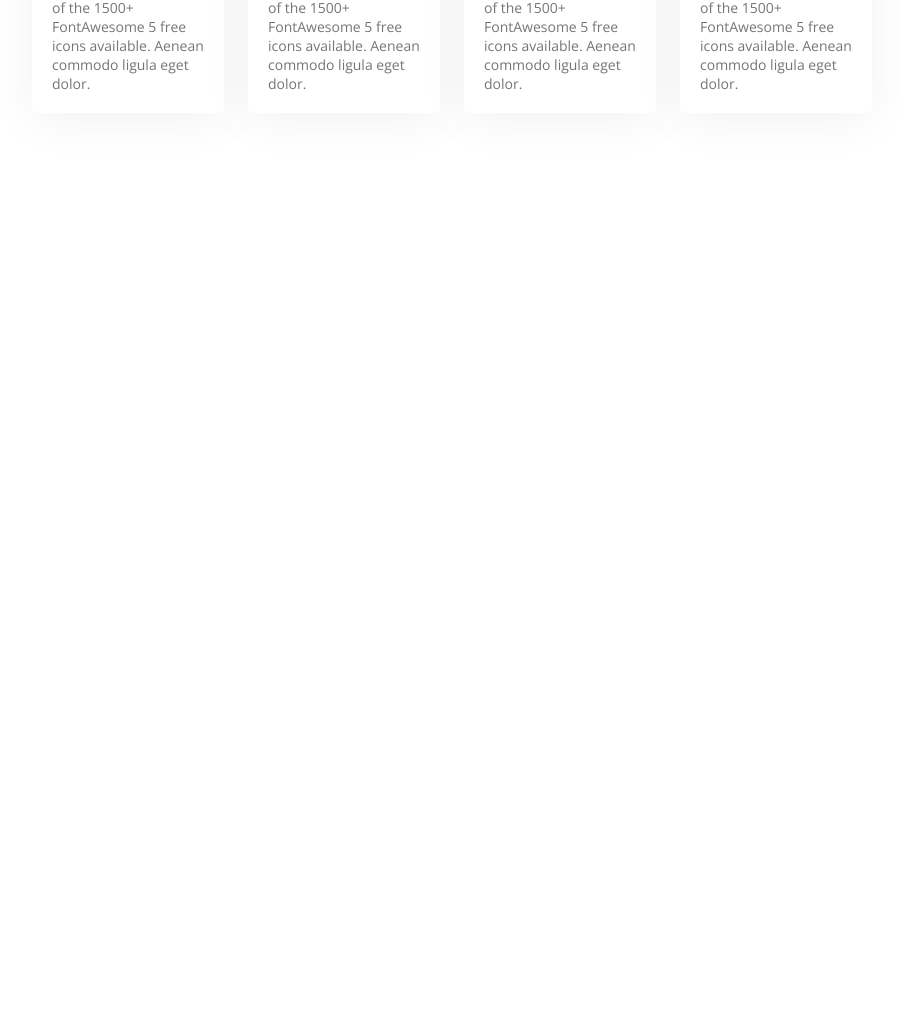
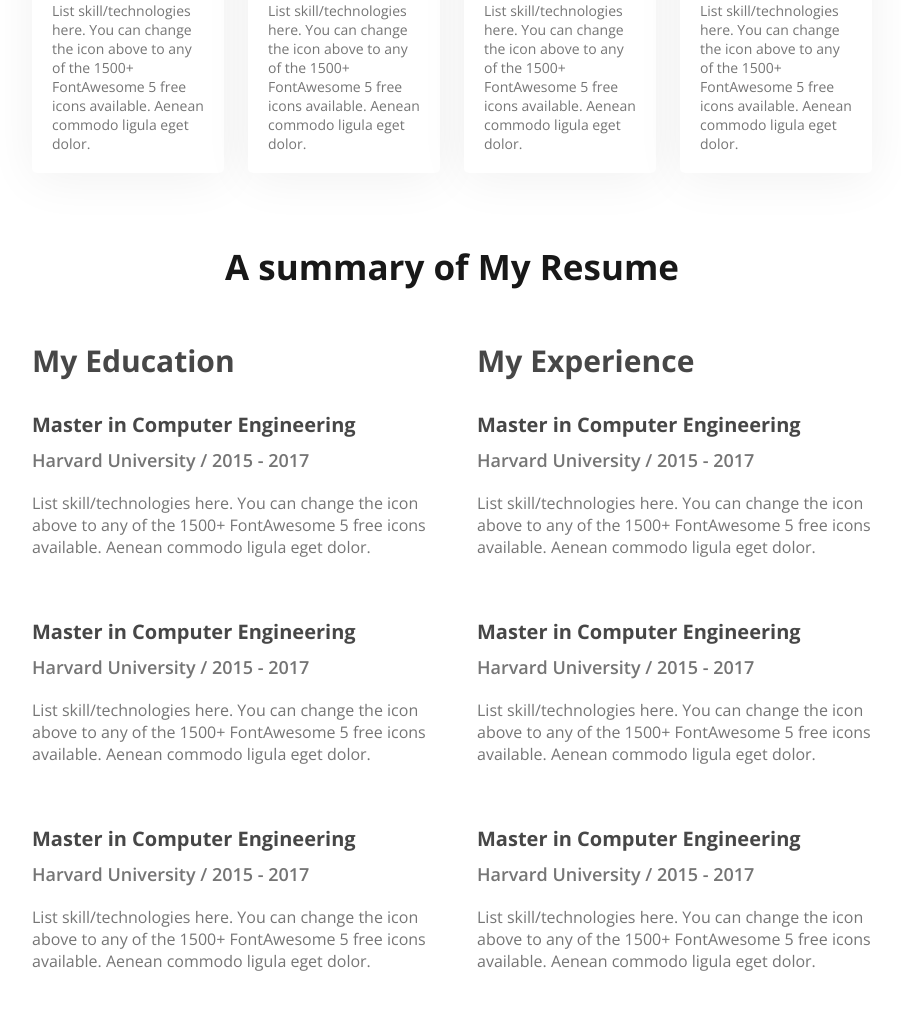
Before and after one commit to Afroza5848/developer-portfolio, a plain HTML site: page index.html in a window 1280 px wide. Shown: the part 2017-3026 px from the top of the page, without its empty margins (188-1089 px from the left). Before the commit the page ends 2200 px from the top, so only its background shows below. Drawn offline with nearby package versions, Linux system fonts and the light colour scheme.

Commit message:
added resume section

```diff
--- a/index.html
+++ b/index.html
@@ -89,6 +89,59 @@
             </div>
         </section>
 
+        <!-- resume section style -->
+        <section>
+            <h3 class="section-tittle">A summary of My Resume</h3>
+            <div class="resume-container">
+                <div class="resume-column">
+                    <h3 class="resume-tittle">My Education</h3>
+                    <div class="resume-item">
+                        <h4>Master in Computer Engineering</h4>
+                        <span>Harvard University / 2015 - 2017</span>
+                        <p>List skill/technologies here. You can change the icon above
+                            to any of the 1500+ FontAwesome 5 free icons available. Aenean commodo ligula eget dolor.</p>
+                    </div>
+                    <div class="resume-item">
+                        <h4>Master in Computer Engineering</h4>
+                        <span>Harvard University / 2015 - 2017</span>
+                        <p>List skill/technologies here. You can change the icon above
+                            to any of the 1500+ FontAwesome 5 free icons available. Aenean commodo ligula eget dolor.</p>
+                    </div>
+                    <div class="resume-item">
+                        <h4>Master in Computer Engineering</h4>
+                        <span>Harvard University / 2015 - 2017</span>
+                        <p>List skill/technologies here. You can change the icon above
+                            to any of the 1500+ FontAwesome 5 free icons available. Aenean commodo ligula eget dolor.</p>
+                    </div>
+
+                </div>
+
+
+                <div class="resume-column">
+                    <h3 class="resume-tittle">My Experience</h3>
+                    <div class="resume-item">
+                        <h4>Master in Computer Engineering</h4>
+                        <span>Harvard University / 2015 - 2017</span>
+                        <p>List skill/technologies here. You can change the icon above
+                            to any of the 1500+ FontAwesome 5 free icons available. Aenean commodo ligula eget dolor.</p>
+                    </div>
+                    <div class="resume-item">
+                        <h4>Master in Computer Engineering</h4>
+                        <span>Harvard University / 2015 - 2017</span>
+                        <p>List skill/technologies here. You can change the icon above
+                            to any of the 1500+ FontAwesome 5 free icons available. Aenean commodo ligula eget dolor.</p>
+                    </div>
+                    <div class="resume-item">
+                        <h4>Master in Computer Engineering</h4>
+                        <span>Harvard University / 2015 - 2017</span>
+                        <p>List skill/technologies here. You can change the icon above
+                            to any of the 1500+ FontAwesome 5 free icons available. Aenean commodo ligula eget dolor.</p>
+                    </div>
+
+                </div>
+            </div>
+        </section>
+
     </main>
     <footer>
 
--- a/styles/portfolio.css
+++ b/styles/portfolio.css
@@ -177,3 +177,42 @@ main{
     font-weight: 400;
     font-size: 14px;
 }
+
+/* resume section style */
+.section-tittle{
+    margin-bottom: 30px;
+}
+.resume-container{
+    display: flex;
+    justify-content: space-between;
+    gap: 50px;
+    margin: 50px 0px 70px;
+}
+.resume-tittle{
+    color: #474747;
+    font-weight: 700;
+    font-size: 30px;
+
+}
+.resume-item{
+    padding: 30px 0px;
+}
+.resume-item h4{
+    color: #474747;
+    font-weight: 700;
+    font-size: 20px;
+    margin-bottom: 10px;
+
+}
+.resume-item span{
+    color: #757575;
+    font-weight: 600;
+    font-size: 18px;
+    margin-bottom: 20px;
+}
+.resume-item p{
+    font-size: 16px;
+    color: #757575;
+    font-weight: 400;
+    margin-top: 20px;
+}
```
